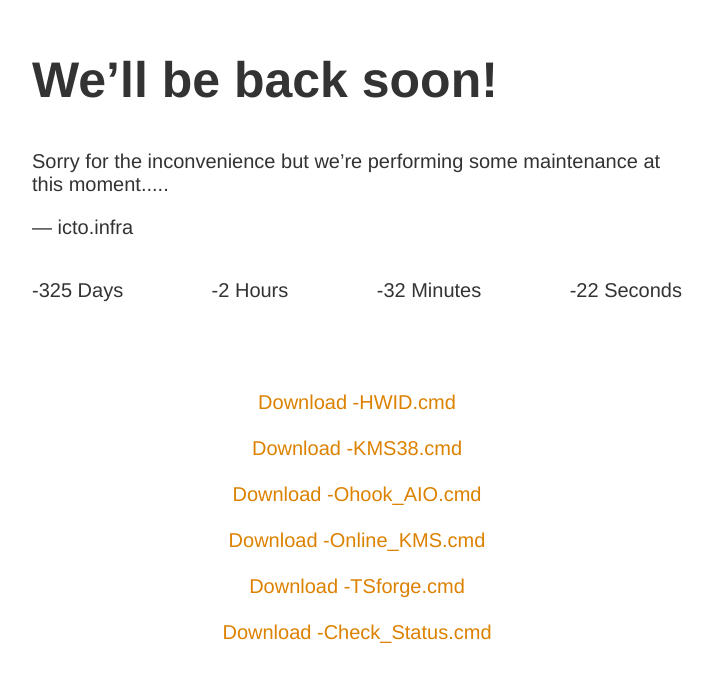
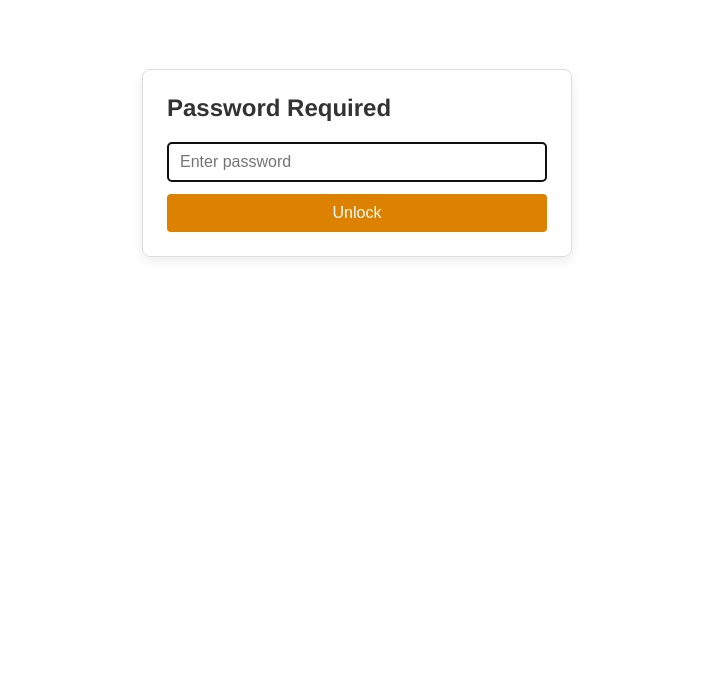
Before and after one commit to zlaire/zlaire.github.io, a plain HTML site: page undermaintenace/index.html in a window 1280 px wide. Shown: the part 149-830 px from the top of the page, without its empty margins (283-995 px from the left). After the commit the page ends 800 px from the top, so only its background shows below. Drawn offline with Linux system fonts and the light colour scheme.

Commit message:
Update index.html -01

```diff
--- a/undermaintenace/index.html
+++ b/undermaintenace/index.html
@@ -1,45 +1,100 @@
-
 <!doctype html>
 <html lang="en">
 <head>
-
-
     <title>Site Maintenance</title>
     <meta charset="utf-8">
     <meta name="robots" content="noindex">
     <meta name="viewport" content="width=device-width, initial-scale=1.0">
 
     <!--
-    <meta charset="UTF-8" />
     <meta http-equiv="refresh" content="5; url=https://pnm.edu.ph/" />
     <script type="text/javascript">
       window.location.href = "https://pnm.edu.ph/";
     </script>
     <title>Page Redirection</title>
-
-    <!-- Note: don't tell people to `click` the link, just tell them that it is a link.
     If you are not redirected automatically, follow this <a href="https://pnm.edu.ph/">Link</a>
     -->
 
-
     <style>
-              body { text-align: center; padding: 20px; font: 20px Helvetica, sans-serif; color: #333; background-color:#FFFFFF}
-              @media (min-width: 768px){
-                body{ padding-top: 150px; }
+        body {
+            text-align: center;
+            padding: 20px;
+            font: 20px Helvetica, sans-serif;
+            color: #333;
+            background-color: #FFFFFF;
+        }
+        @media (min-width: 768px) {
+            body { padding-top: 150px; }
         }
         h1 { font-size: 50px; }
         article { display: block; text-align: left; max-width: 650px; margin: 0 auto; }
         a { color: #dc8100; text-decoration: none; }
         a:hover { color: #333; text-decoration: none; }
+
+        #loginBox {
+            max-width: 380px;
+            margin: 60px auto;
+            padding: 24px;
+            border: 1px solid #ddd;
+            border-radius: 8px;
+            box-shadow: 0 4px 12px rgba(0, 0, 0, 0.08);
+            text-align: left;
+        }
+        #loginBox h2 {
+            margin-top: 0;
+            font-size: 24px;
+        }
+        #passwordInput {
+            width: 100%;
+            box-sizing: border-box;
+            padding: 10px 12px;
+            font-size: 16px;
+            margin-bottom: 12px;
+            border: 1px solid #ccc;
+            border-radius: 4px;
+        }
+        #loginBox button {
+            width: 100%;
+            padding: 10px;
+            font-size: 16px;
+            background-color: #dc8100;
+            color: #fff;
+            border: none;
+            border-radius: 4px;
+            cursor: pointer;
+        }
+        #loginBox button:hover {
+            background-color: #b86b00;
+        }
+        #loginError {
+            display: none;
+            color: #d32f2f;
+            font-size: 14px;
+            margin-top: 10px;
+            margin-bottom: 0;
+        }
+        #protectedContent {
+            display: none;
+        }
     </style>
 </head>
 <body>
+
+    <div id="loginBox">
+        <h2>Password Required</h2>
+        <form onsubmit="checkPassword(event)">
+            <input id="passwordInput" type="password" placeholder="Enter password" required autofocus>
+            <button type="submit">Unlock</button>
+            <p id="loginError"></p>
+        </form>
+    </div>
+
+    <div id="protectedContent">
         <article>
             <h1>We&rsquo;ll be back soon!</h1>
             <div>
                 <p>Sorry for the inconvenience but we&rsquo;re performing some maintenance at this moment.....</p>
                 <p>&mdash; icto.infra</p>
-
             </div>
             <div style="display: flex; flex-direction: row; justify-content: space-between;">
                 <p class="day"></p>
@@ -48,11 +103,65 @@
                 <p class="second"></p>
             </div>
         </article>
+
+        <br><br><br>
+        <a href="https://gitlab.cdmmis.com/goahead/">https://gitlab.cdmmis.com/goahead/</a><br><br>
+        <a href="https://gitlab.cdmmis.com/gs/">https://gitlab.cdmmis.com/gs/</a><br><br>
+        <a href="https://gitlab.cdmmis.com/imis/admin/">https://gitlab.cdmmis.com/imis/admin/</a><br><br>
+        <a href="https://gitlab.cdmmis.com/imis/client/">https://gitlab.cdmmis.com/imis/client/</a><br><br>
+        <a href="https://gitlab.cdmmis.com/undermaintenace/">https://gitlab.cdmmis.com/maintenance/</a><br><br><br>
+    </div>
+
     <script>
+        const PASSWORD_SALT = "65663ea8ce5342d4b373cdccb21a6ecd";
+        const EXPECTED_HASH = "edfccc3b89c73057ce8164cd350a146131bd8e82a45dc14a770ea6d1110e5d70";
+
+        async function sha256Hex(text) {
+            const data = new TextEncoder().encode(text);
+            const hashBuffer = await crypto.subtle.digest("SHA-256", data);
+            const hashArray = Array.from(new Uint8Array(hashBuffer));
+            return hashArray.map(b => b.toString(16).padStart(2, "0")).join("");
+        }
+
+        async function checkPassword(event) {
+            if (event) event.preventDefault();
+            const inputEl = document.getElementById("passwordInput");
+            const errorEl = document.getElementById("loginError");
+            const password = inputEl.value;
+
+            if (!window.crypto || !window.crypto.subtle) {
+                errorEl.textContent = "Web Crypto API requires HTTPS or localhost.";
+                errorEl.style.display = "block";
+                return;
+            }
+
+            const candidateHash = await sha256Hex(PASSWORD_SALT + password);
+            if (candidateHash === EXPECTED_HASH) {
+                document.getElementById("loginBox").style.display = "none";
+                document.getElementById("protectedContent").style.display = "block";
+                inputEl.value = "";
+                errorEl.style.display = "none";
+            } else {
+                errorEl.textContent = "Incorrect password. Please try again.";
+                errorEl.style.display = "block";
+                inputEl.value = "";
+                inputEl.focus();
+            }
+        }
+
         const countDown = () => {
             const countDay = new Date('December 31, 2025 00:00:00');
             const now = new Date();
             const counter = countDay - now;
+
+            if (counter <= 0) {
+                document.querySelector(".day").innerText = "0 Days";
+                document.querySelector(".hour").innerText = "0 Hours";
+                document.querySelector(".minute").innerText = "0 Minutes";
+                document.querySelector(".second").innerText = "0 Seconds";
+                return;
+            }
+
             const second = 1000;
             const minute = second * 60;
             const hour = minute * 60;
@@ -60,28 +169,16 @@
             const textDay = Math.floor(counter / day);
             const textHour = Math.floor((counter % day) / hour);
             const textMinute = Math.floor((counter % hour) / minute);
-                const textSecond = Math.floor((counter % minute) / second)
+            const textSecond = Math.floor((counter % minute) / second);
             document.querySelector(".day").innerText = textDay + ' Days';
             document.querySelector(".hour").innerText = textHour + ' Hours';
             document.querySelector(".minute").innerText = textMinute + ' Minutes';
             document.querySelector(".second").innerText = textSecond + ' Seconds';
-            }
+        };
+
         countDown();
         setInterval(countDown, 1000);
     </script>
 
 </body>
-
-
-
-  <br>
-  <br>
-  <br>
-        <a href="https://gitlab.cdmmis.com/HWID_Activation.cmd">Download -HWID.cmd</a><br><br>
-        <a href="https://gitlab.cdmmis.com/KMS38_Activation.cmd">Download -KMS38.cmd</a><br><br>
-        <a href="https://gitlab.cdmmis.com/Ohook_Activation_AIO.cmd">Download -Ohook_AIO.cmd</a><br><br>
-        <a href="https://gitlab.cdmmis.com/Online_KMS_Activation.cmd">Download -Online_KMS.cmd</a><br><br>
-        <a href="https://gitlab.cdmmis.com/TSforge_Activation.cmd">Download -TSforge.cmd</a><br><br>
-        <a href="https://gitlab.cdmmis.com/Check_Activation_Status.cmd">Download -Check_Status.cmd</a><br><br>
-
 </html>
```
Lines whose indentation alone changed are shown as unchanged.
